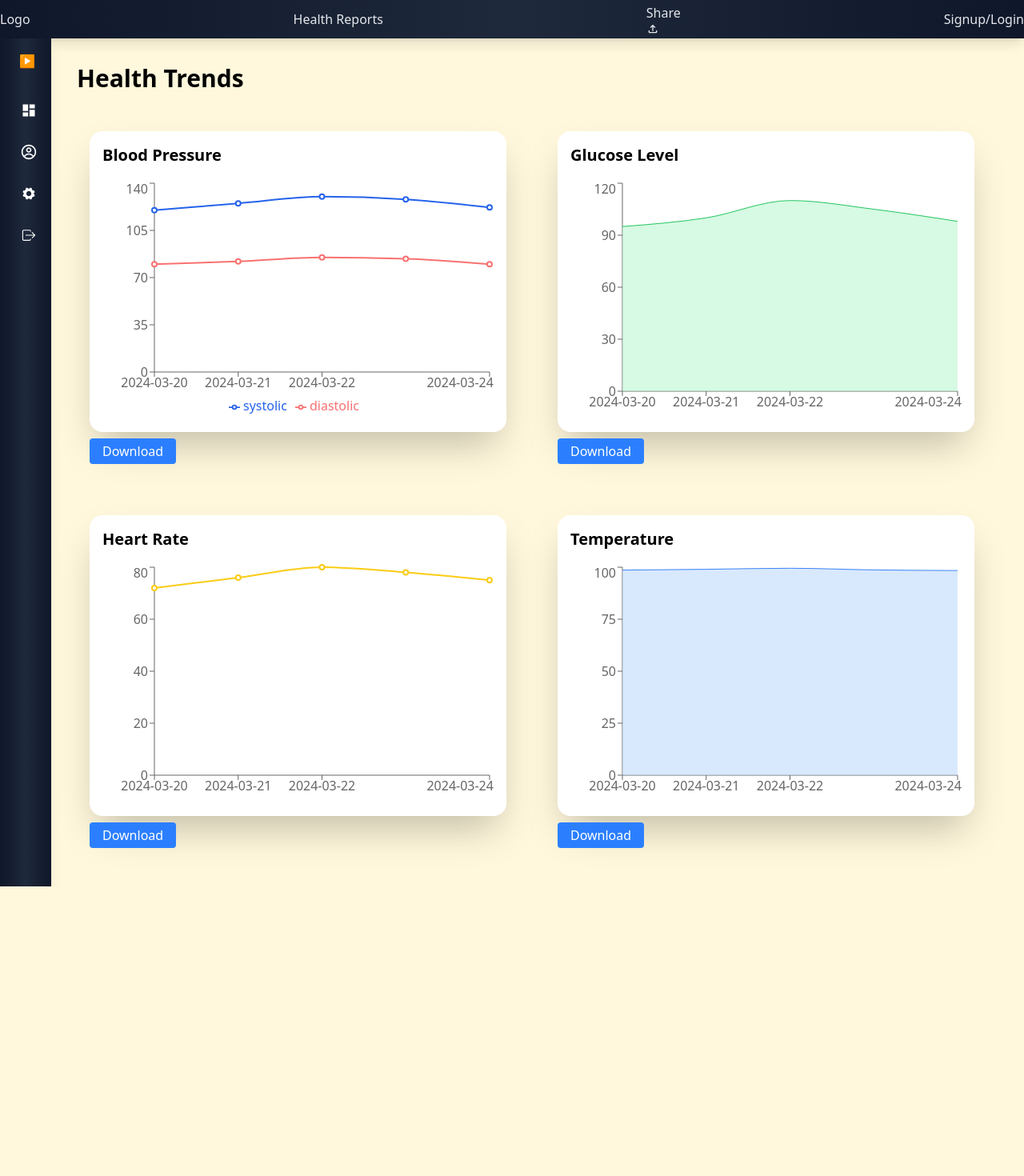
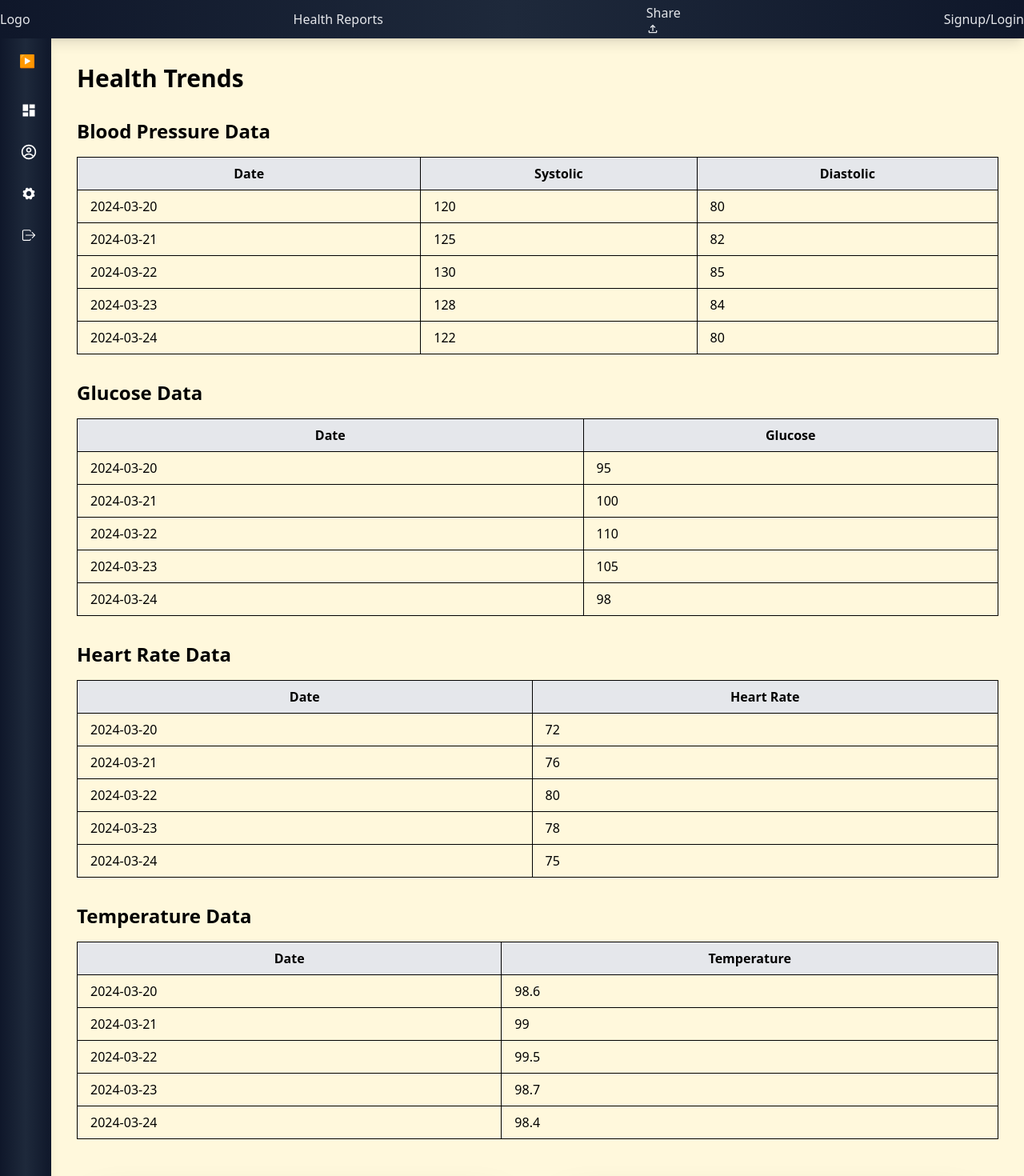
Before and after one commit to SBeeeee/CareConnect, a Next.js app: page /trends in a window 1280 px wide. Shown: the top 1470 px of the page at 80% size. Before the commit the page ends 1108 px from the top, so only its background shows below. Built offline with nearby package versions, Linux system fonts and the light colour scheme.

Commit message:
table added alongwith tables

```diff
--- a/src/app/trends/components/Visualization.jsx
+++ b/src/app/trends/components/Visualization.jsx
@@ -48,7 +48,7 @@ function Visualization() {
       .filter((d) => d.id?.startsWith("hr"))
       .map((d) => ({
         date: d.effectiveDateTime,
-        heartRate: d.valueQuantity.value,
+        heartRate: d.valueQuantity?.value,
       }));
   };
 
@@ -69,41 +69,103 @@ function Visualization() {
   return (
     <div className="p-8 min-h-screen">
       <h1 className="text-3xl font-bold mb-8">Health Trends</h1>
+
+      {/* Tables */}
+      <div className="mb-8">
+        <h2 className="text-2xl font-semibold mb-4">Blood Pressure Data</h2>
+        <table className="table-auto w-full border">
+          <thead>
+            <tr className="bg-gray-200">
+              <th className="border px-4 py-2">Date</th>
+              <th className="border px-4 py-2">Systolic</th>
+              <th className="border px-4 py-2">Diastolic</th>
+            </tr>
+          </thead>
+          <tbody>
+            {bloodPressureData.map((d, index) => (
+              <tr key={index}>
+                <td className="border px-4 py-2">{d.date}</td>
+                <td className="border px-4 py-2">{d.systolic}</td>
+                <td className="border px-4 py-2">{d.diastolic}</td>
+              </tr>
+            ))}
+          </tbody>
+        </table>
+      </div>
+
+      <div className="mb-8">
+        <h2 className="text-2xl font-semibold mb-4">Glucose Data</h2>
+        <table className="table-auto w-full border">
+          <thead>
+            <tr className="bg-gray-200">
+              <th className="border px-4 py-2">Date</th>
+              <th className="border px-4 py-2">Glucose</th>
+            </tr>
+          </thead>
+          <tbody>
+            {glucoseData.map((d, index) => (
+              <tr key={index}>
+                <td className="border px-4 py-2">{d.date}</td>
+                <td className="border px-4 py-2">{d.glucose}</td>
+              </tr>
+            ))}
+          </tbody>
+        </table>
+      </div>
+
+      <div className="mb-8">
+        <h2 className="text-2xl font-semibold mb-4">Heart Rate Data</h2>
+        <table className="table-auto w-full border">
+          <thead>
+            <tr className="bg-gray-200">
+              <th className="border px-4 py-2">Date</th>
+              <th className="border px-4 py-2">Heart Rate</th>
+            </tr>
+          </thead>
+          <tbody>
+            {heartRateData.map((d, index) => (
+              <tr key={index}>
+                <td className="border px-4 py-2">{d.date}</td>
+                <td className="border px-4 py-2">{d.heartRate}</td>
+              </tr>
+            ))}
+          </tbody>
+        </table>
+      </div>
+
+      <div className="mb-8">
+        <h2 className="text-2xl font-semibold mb-4">Temperature Data</h2>
+        <table className="table-auto w-full border">
+          <thead>
+            <tr className="bg-gray-200">
+              <th className="border px-4 py-2">Date</th>
+              <th className="border px-4 py-2">Temperature</th>
+            </tr>
+          </thead>
+          <tbody>
+            {temperatureData.map((d, index) => (
+              <tr key={index}>
+                <td className="border px-4 py-2">{d.date}</td>
+                <td className="border px-4 py-2">{d.temperature}</td>
+              </tr>
+            ))}
+          </tbody>
+        </table>
+      </div>
+
+      {/* Charts */}
       <div className="flex flex-wrap gap-8">
-        <div className="w-full md:w-[48%]  p-4  rounded-lg" ref={bpRef}>
+        <div className="w-full md:w-[48%] p-4 rounded-lg" ref={bpRef}>
           <BloodPressureChart data={bloodPressureData} />
-          <button
-            className="mt-2 bg-blue-500 text-white py-1 px-4 rounded hover:bg-blue-600"
-            onClick={() => downloadChart(bpRef, 'BloodPressureChart')}>
-            Download
-          </button>
         </div>
-
-        <div className="w-full md:w-[48%]  p-4  rounded-lg" ref={glucoseRef}>
+        <div className="w-full md:w-[48%] p-4 rounded-lg" ref={glucoseRef}>
           <GlucoseChart data={glucoseData} />
-          <button
-            className="mt-2 bg-blue-500 text-white py-1 px-4 rounded hover:bg-blue-600"
-            onClick={() => downloadChart(glucoseRef, 'GlucoseChart')}>
-            Download
-          </button>
         </div>
-
-        <div className="w-full md:w-[48%] p-4  rounded-lg" ref={heartRateRef}>
+        <div className="w-full md:w-[48%] p-4 rounded-lg" ref={heartRateRef}>
           <HeartRateChart data={heartRateData} />
-          <button
-            className="mt-2 bg-blue-500 text-white py-1 px-4 rounded hover:bg-blue-600"
-            onClick={() => downloadChart(heartRateRef, 'HeartRateChart')}>
-            Download
-          </button>
         </div>
-
         <div className="w-full md:w-[48%] p-4 rounded-lg" ref={temperatureRef}>
           <TemperatureChart data={temperatureData} />
-          <button
-            className="mt-2 bg-blue-500 text-white py-1 px-4 rounded hover:bg-blue-600"
-            onClick={() => downloadChart(temperatureRef, 'TemperatureChart')}>
-            Download
-          </button>
         </div>
       </div>
     </div>
```
